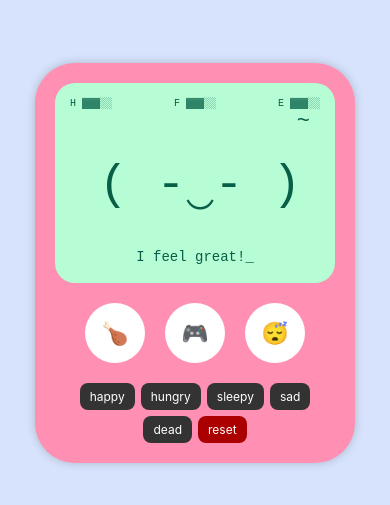
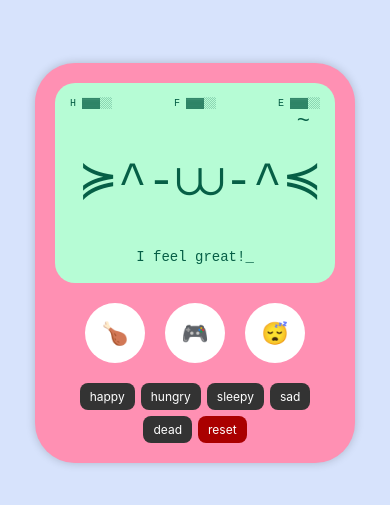
Before and after one commit to brunols7/poekie-pet, a React Native app: screen / in a window 390 px wide. Shown: the part 159-664 px from the top of the page. Built offline with nearby package versions, Linux system fonts and the light colour scheme.

Commit message:
feat: cat face

```diff
--- a/src/components/PetAscii.tsx
+++ b/src/components/PetAscii.tsx
@@ -3,19 +3,19 @@ import { Text, StyleSheet, View } from 'react-native'
 import { usePetMood } from '../hooks/usePetMood'
 
 const FACE = {
-  happy: `( •‿• )`,
-  hungry: `( •︵• )`,
-  sleepy: `( -_- )`,
-  sad: `(˚ ˃̣̣̥⌓˂̣̣̥ )`,
-  dead: `( x_x )`,
+  sad: '/ᐠ ◞ ᆺ ◟マ',
+  happy: '≽^•⩊•^≼',
+  hungry: 'ฅ^._.^ฅ',
+  sleepy: '/ᐠ - ˕ -マ',
+  dead: '≽^x_x^≼',
 }
 
 const BLINK = {
-  happy: `( -‿- )`,
-  hungry: `( -︵- )`,
-  sleepy: `( -_- )`,
-  sad: `(˚ ˃̣̣̥⌓˂̣̣̥ )`,
-  dead: `( x_x )`,
+  sad: '/ᐠ - ᆺ -マ',
+  happy: '≽^-⩊-^≼',
+  hungry: 'ฅ^-_-^ฅ',
+  sleepy: '/ᐠ - ˕ -マ',
+  dead: '≽^x_x^≼',
 }
 
 export default function PetAscii() {
```
